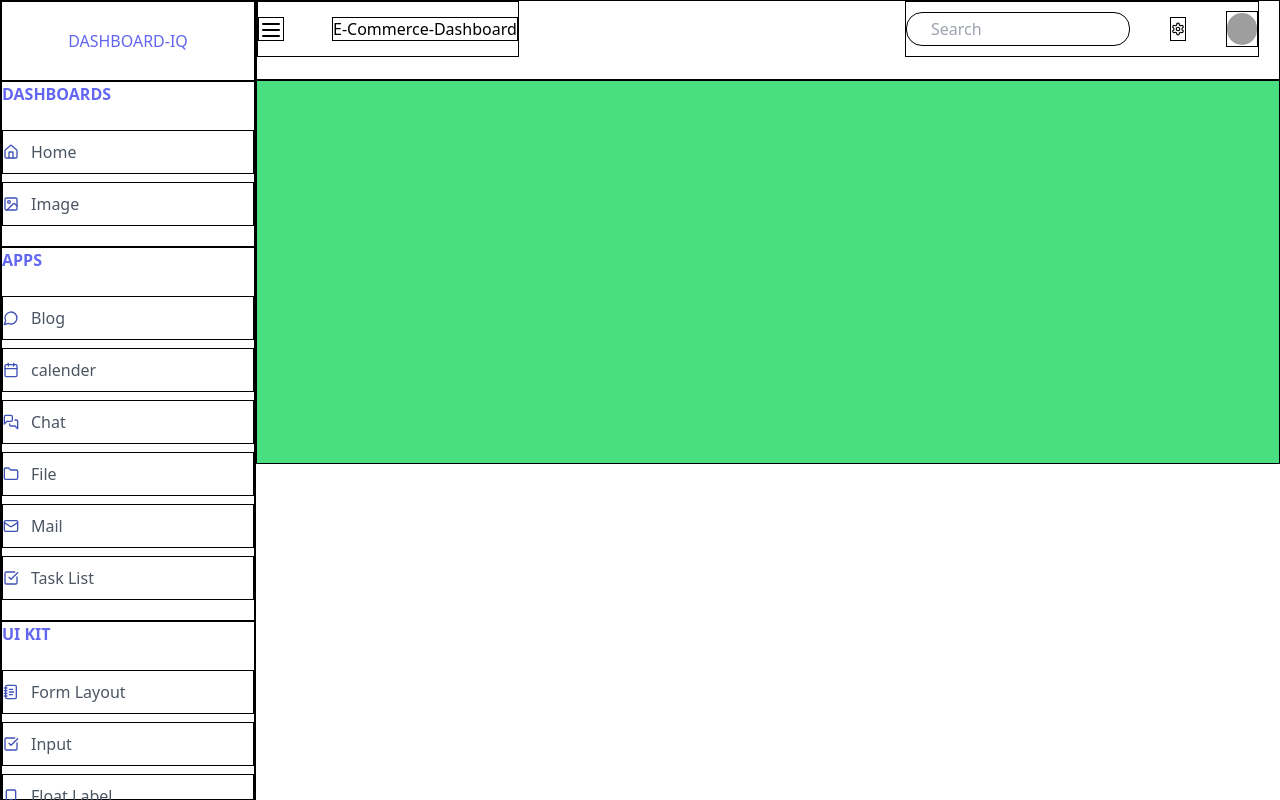
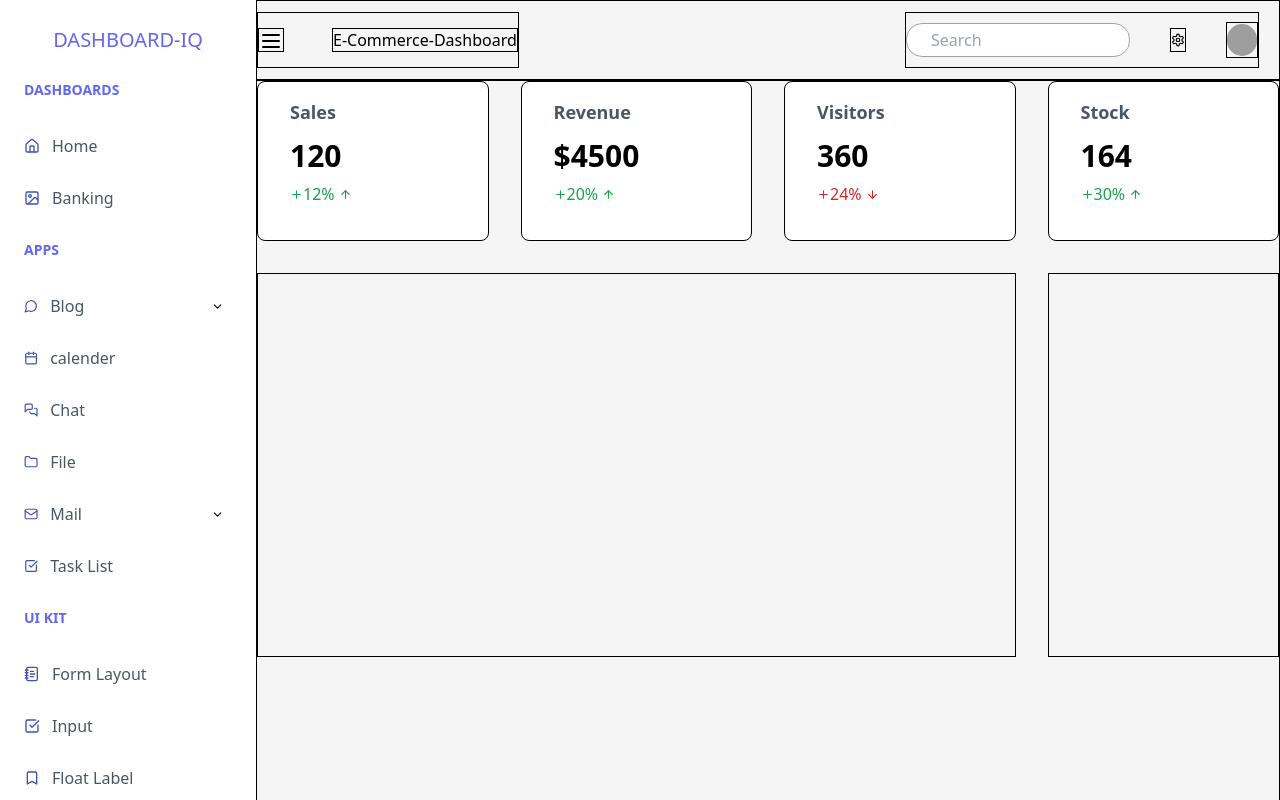
Before and after one commit to Henrykariuki/dashboard-iq, a Vue app: page / in a window 1280 px wide. Shown: the top 800 px of the page. Built offline with nearby package versions, Linux system fonts and the light colour scheme; grey boxes are pictures that could not be loaded.

Commit message:
Initial commit

```diff
--- a/index.html
+++ b/index.html
@@ -4,7 +4,7 @@
     <meta charset="UTF-8">
     <link rel="icon" href="/favicon.ico">
     <meta name="viewport" content="width=device-width, initial-scale=1.0">
-    <title>Vite App</title>
+    <title>Dashboard-iq</title>
   </head>
   <body>
     <div id="app"></div>
--- a/src/components/BarChart.vue
+++ b/src/components/BarChart.vue
@@ -1,7 +1,7 @@
 <script setup>
 </script>
 <template>
-    <div></div>
+    <div class="border border-black col-span-3 h-96"></div>
 </template>
 <style scoped>
 </style>
--- a/src/components/IncomeGrid.vue
+++ b/src/components/IncomeGrid.vue
@@ -1,12 +1,59 @@
 <script setup>
 import BarChart from './BarChart.vue';
 import PieChart from './PieChart.vue';
+ import { Plus, ArrowUp, ArrowDown } from 'lucide-vue-next';
 </script>
 <template>
-    <div class="bg-green-400 w-full h-96 border border-black">
-        <div></div>
-        <div><BarChart></BarChart></div>
-        <div><PieChart></PieChart></div>
+    <div class="bg-neutral-100 w-full h-screen border border-black">
+        <div class="grid grid-cols-4 gap-8">
+            <div class="border border-black rounded-lg bg-white h-40">
+                <div class=" ml-8 mt-4 flex flex-col justify-start">
+                    <p class="font-bold text-lg text-gray-600 mb-3">Sales</p>
+                    <p class="font-bold text-3xl mb-2">120</p>
+                    <div class="flex items-center text-green-600">
+                        <Plus size="13" />
+                        <p class="mr-1">12%</p>
+                        <ArrowUp size="13"/>
+                    </div>
+                </div>
+            </div>
+            <div class="border border-black rounded-lg bg-white h-40">
+                 <div class=" ml-8 mt-4 flex flex-col justify-start">
+                    <p class="font-bold text-lg text-gray-600 mb-3">Revenue</p>
+                    <p class="font-bold text-3xl mb-2">$4500</p>
+                    <div class="flex items-center text-green-600">
+                        <Plus size="13" />
+                        <p class="mr-1">20%</p>
+                        <ArrowUp size="13"/>
+                    </div>
+                </div>
+            </div>
+            <div class="border border-black rounded-lg bg-white h-40">
+                 <div class=" ml-8 mt-4 flex flex-col justify-start">
+                    <p class="font-bold text-lg text-gray-600 mb-3">Visitors</p>
+                    <p class="font-bold text-3xl mb-2">360</p>
+                    <div class="flex items-center text-red-600">
+                        <Plus size="13" />
+                        <p class="mr-1">24%</p>
+                        <ArrowDown size="13"/>
+                    </div>
+                </div>
+            </div>
+            <div class="border border-black rounded-lg bg-white h-40">
+                 <div class=" ml-8 mt-4 flex flex-col justify-start">
+                    <p class="font-bold text-lg text-gray-600 mb-3">Stock</p>
+                    <p class="font-bold text-3xl mb-2">164</p>
+                    <div class="flex items-center text-green-600">
+                        <Plus size="13" />
+                        <p class="mr-1">30%</p>
+                        <ArrowUp size="13"/>
+                    </div>
+                </div>
+            </div>
+            <BarChart></BarChart>
+            <PieChart></PieChart>
+        </div>
+
     </div>
 </template>
 <style scoped>
--- a/src/components/LeftPanel.vue
+++ b/src/components/LeftPanel.vue
@@ -9,21 +9,22 @@ import {
     Mail,
     SquareCheckBig,
     NotebookText, Bookmark, CircleAlert, Box, Grid2X2, List, Share2, PanelBottomDashed, Layers2, Images,
-    Menu, File, BarChart3, Circle
+    Menu, File, BarChart3, Circle, Eye, Globe, Bot, Palette, Monitor, Pencil, User, DollarSign, CircleHelp,
+    ShieldQuestion, Phone, Plus, ShoppingCart, History, AlignLeft, ChevronDown
 } from 'lucide-vue-next';
 
 const  FirstSection = [
     {number: 1, name: 'Home', icon: Home},
-    {number: 2, name: 'Image', icon: Image}
+    {number: 2, name: 'Banking', icon: Image}
 ]
 
 const  SecondSection = [
-    {number: 1, name: 'Blog', icon: MessageCircle},
-    {number: 2, name: 'calender', icon: Calendar},
-    {number: 3, name: 'Chat', icon: MessagesSquare},
-    {number: 4, name: 'File', icon: Folder},
-    {number: 5, name: 'Mail', icon: Mail},
-    {number: 6, name: 'Task List', icon: SquareCheckBig}
+    {number: 1, name: 'Blog', icon: MessageCircle, hasButton: true},
+    {number: 2, name: 'calender', icon: Calendar, hasButton: false},
+    {number: 3, name: 'Chat', icon: MessagesSquare, hasButton: false},
+    {number: 4, name: 'File', icon: Folder, hasButton: false},
+    {number: 5, name: 'Mail', icon: Mail, hasButton: true},
+    {number: 6, name: 'Task List', icon: SquareCheckBig, hasButton: false}
 ]
 
 const  ThirdSection = [
@@ -45,33 +46,142 @@ const  ThirdSection = [
     {number: 16, name: 'Misc', icon: Circle}
 ]
 
+const  FourthSection = [
+    {number: 1, name: 'Free Blocks', icon: Eye},
+    {number: 2, name: 'All Blocks', icon: Globe},
+
+]
+
+const  FifthSection = [
+    {number: 1, name: 'PrimeIcons', icon: Bot},
+    {number: 2, name: 'Colors', icon: Palette},
+    {number: 1, name: 'PrimeFlex', icon: Monitor},
+    {number: 2, name: 'Figma', icon: Pencil}
+]
+
+const  SixthSection = [
+    {number: 1, name: 'Landing', icon: Globe, hasButton: false},
+    {number: 2, name: 'Auth', icon: User, hasButton: true},
+    {number: 3, name: 'Crud', icon: Pencil, hasButton: false},
+    {number: 4, name: 'Timeline', icon: Calendar, hasButton: false},
+    {number: 5, name: 'Invoice', icon: DollarSign, hasButton: false},
+    {number: 6, name: 'About Us', icon: User, hasButton: false},
+    {number: 7, name: 'Help', icon: CircleHelp, hasButton: false},
+    {number: 8, name: 'Not Found', icon: CircleAlert, hasButton: false},
+    {number: 9, name: 'Empty', icon: Circle, hasButton: false},
+    {number: 10, name: 'FAQ', icon: ShieldQuestion, hasButton: false},
+    {number: 11, name: 'Contact Us', icon: Phone, hasButton: false},
+]
+
+ const  SeventhSection = [
+    {number: 1, name: 'Product Overview', icon: Image},
+    {number: 2, name: 'Product List', icon: List},
+    {number: 3, name: 'New Product', icon: Plus},
+    {number: 4, name: 'Shopping Cart', icon: ShoppingCart},
+    {number: 5, name: 'Checkout Form', icon: SquareCheckBig},
+    {number: 6, name: 'Order History', icon: History},
+    {number: 7, name: 'Order Summary', icon: File},
+]
+
+const  EighthSection = [
+    {number: 1, name: 'Home', icon: List},
+    {number: 2, name: 'Image', icon: Plus}
+]
+
+const  NinthSection = [
+    {number: 1, name: 'Submenu 1', icon: AlignLeft, hasButton:true},
+    {number: 2, name: 'Submenu 2', icon: AlignLeft, hasButton:true}
+]
+
+const  TenthSection = [
+    {number: 1, name: 'Buy Now', icon: ShoppingCart},
+    {number: 2, name: 'Documentation', icon: CircleAlert}
+]
 </script>
 <template>
-    <div class=" border border-black h-screen w-64">
-        <div class="h-20 border border-black w-full flex items-center justify-center font-medium text-indigo-500">
+    <div class=" h-screen w-64">
+        <div class="h-20  text-xl w-full flex items-center justify-center font-medium text-indigo-500">
             DASHBOARD-IQ
         </div>
-        <div class="">
-            <div class="h-auto w-full border border-black pb-3">
-                <p class="text-indigo-500 font-semibold pb-6">DASHBOARDS</p>
-                <div v-for="(button, index) in FirstSection" :key="button.number" class="flex border border-black h-11 items-center mb-2 ">
+        <div class="overflow-y-auto h-full ">
+            <div class="h-auto w-full  pb-3">
+                <p class="text-indigo-500 font-semibold pb-6 pl-6 text-sm">DASHBOARDS</p>
+                <div v-for="(button, index) in FirstSection" :key="button.number" class="pl-6 hover:bg-gray-100 duration-75 flex h-11 items-center mb-2 ">
                     <component :is="button.icon" size="16" color="#3F51B5"/><p class="ml-3 text-gray-600">{{ button.name }}</p>
                 </div>
             </div>
-            <div class="h-auto w-full border border-black pb-3">
-                <p class="text-indigo-500 font-semibold pb-6">APPS</p>
-                <div v-for="(button, index) in SecondSection" :key="button.number" class="flex border border-black h-11 items-center mb-2 ">
-                    <component :is="button.icon" size="16" color="#3F51B5"/><p class="ml-3 text-gray-600">{{ button.name }}</p>
+            <div class="h-auto w-full pb-3">
+                <p class="text-indigo-500 font-semibold pb-6 pl-6 text-sm">APPS</p>
+                <div v-for="(tag, index) in SecondSection" :key="tag.number" class="pl-6 flex hover:bg-gray-100 duration-75  h-11 items-center mb-2 ">
+                    <component :is="tag.icon" size="16" color="#3F51B5"/>
+                    <div class="ml-3 flex justify-between items-center h-8 w-full">
+                        <p class="text-gray-600">{{ tag.name }}</p>
+                        <ChevronDown size="13px" v-if="tag.hasButton" class="mr-8"/>
+                    </div>
                 </div>
 
             </div>
-            <div class="h-auto w-full border border-black pb-3">
-                <p class="text-indigo-500 font-semibold pb-6">UI KIT</p>
-                <div v-for="(button, index) in ThirdSection" :key="button.number" class="flex border border-black h-11 items-center mb-2 ">
+            <div class="h-auto w-full  pb-3">
+                <p class="text-indigo-500 font-semibold pb-6 pl-6 text-sm">UI KIT</p>
+                <div v-for="(button, index) in ThirdSection" :key="button.number" class="pl-6 flex hover:bg-gray-100 duration-75 h-11 items-center mb-2 ">
                     <component :is="button.icon" size="16" color="#3F51B5"/>
                     <p class="ml-3 text-gray-600">{{ button.name }}</p>
                 </div>
-
+            </div>
+            <div class="h-auto w-full  pb-3">
+                <p class="text-indigo-500 font-semibold pb-6 pl-6 text-sm">PRIME BLOCKS</p>
+                <div v-for="(button, index) in FourthSection" :key="button.number" class="pl-6 flex hover:bg-gray-100 duration-75 h-11 items-center mb-2 ">
+                    <component :is="button.icon" size="16" color="#3F51B5"/>
+                    <p class="ml-3 text-gray-600">{{ button.name }}</p>
+                </div>
+            </div>
+             <div class="h-auto w-full  pb-3">
+                <p class="text-indigo-500 font-semibold pb-6 pl-6 text-sm">UTILITIES</p>
+                <div v-for="(button, index) in FifthSection" :key="button.number" class="pl-6 flex hover:bg-gray-100 duration-75 h-11 items-center mb-2 ">
+                    <component :is="button.icon" size="16" color="#3F51B5"/>
+                    <p class="ml-3 text-gray-600">{{ button.name }}</p>
+                </div>
+            </div>
+            <div class="h-auto w-full  pb-3">
+                <p class="text-indigo-500 font-semibold pb-6 pl-6 text-sm">PAGES</p>
+                <div v-for="(MenuButton, index) in SixthSection" :key="MenuButton.number" class="pl-6 hover:bg-gray-100 duration-75 h-11 flex items-center mb-2 ">
+                    <component :is="MenuButton.icon" size="16" color="#3F51B5"/>
+                    <div class="ml-3 flex justify-between items-center h-8 w-full">
+                        <p class="ml-3 text-gray-600">{{ MenuButton.name }}</p>
+                        <ChevronDown size="13px" v-if="MenuButton.hasButton" class="mr-8"/>
+                    </div>
+                </div>
+            </div>
+            <div class="h-auto w-full pb-3">
+                <p class="text-indigo-500 font-semibold pb-6 pl-6 text-sm">E-COMMERCE</p>
+                <div v-for="(button, index) in SeventhSection" :key="button.number" class="pl-6 flex hover:bg-gray-100 duration-75 h-11 items-center mb-2 ">
+                    <component :is="button.icon" size="16" color="#3F51B5"/>
+                    <p class="ml-3 text-gray-600">{{ button.name }}</p>
+                </div>
+            </div>
+            <div class="h-auto w-full pb-3">
+                <p class="text-indigo-500 font-semibold pb-6 pl-6 text-sm">USER MANAGEMENT</p>
+                <div v-for="(button, index) in EighthSection" :key="button.number" class="pl-6 flex hover:bg-gray-100 duration-75 h-11 items-center mb-2 ">
+                    <component :is="button.icon" size="16" color="#3F51B5"/>
+                    <p class="ml-3 text-gray-600">{{ button.name }}</p>
+                </div>
+            </div>
+            <div class="h-auto w-full pb-3">
+                <p class="text-indigo-500 font-semibold pb-6 pl-6 text-sm">HIERARCHY</p>
+                <div v-for="(ExpandButton, index) in NinthSection" :key="ExpandButton.number" class="pl-6 flex hover:bg-gray-100 duration-75 h-11 items-center mb-2 ">
+                    <component :is="ExpandButton.icon" size="16" color="#3F51B5"/>
+                    <div class="ml-3 flex justify-between items-center h-8 w-full">
+                        <p class="ml-3 text-gray-600">{{ ExpandButton.name }}</p>
+                        <ChevronDown size="13px" v-if="ExpandButton.hasButton" class="mr-8"/>
+                    </div>
+                </div>
+            </div>
+            <div class="h-auto w-full  pb-3">
+                <p class="text-indigo-500 font-semibold pb-6 pl-6 text-sm">START</p>
+                <div v-for="(button, index) in TenthSection" :key="button.number" class="pl-6 flex hover:bg-gray-100 duration-75 h-11 items-center mb-2 ">
+                    <component :is="button.icon" size="16" color="#3F51B5"/>
+                    <p class="ml-3 text-gray-600">{{ button.name }}</p>
+                </div>
             </div>
         </div>
     </div>
--- a/src/components/MyHeader.vue
+++ b/src/components/MyHeader.vue
@@ -2,14 +2,14 @@
 import { Menu, Settings, Search } from 'lucide-vue-next';
 </script>
 <template>
-<div class="border border-black w-full h-20 flex justify-between ">
+<div class="border border-black w-full h-20 flex justify-between items-center bg-neutral-100">
   <div class="section-one w-auto h-14 border border-black flex items-center">
     <div class="w-auto h-6 border border-black mr-12"><Menu/></div>
     <div class="w-auto h-6 border border-black flex items-center">E-Commerce-Dashboard</div>
   </div>
   <div class="section-two w-auto mr-5 h-14 border border-black flex items-center justify-between">
     <div class="w-auto h-12 flex items-center">
-      <input placeholder="Search" type="text" class="p-1 pl-6 w-56 border border-black rounded-2xl">
+      <input placeholder="Search" type="text" class="p-1 pl-6 w-56 border border-gray-400 rounded-2xl hover:border-indigo-500 duration-75">
     </div>
     <div class="border border-black h-6 w-auto ml-10 mr-10 flex items-center"><Settings size="14"/></div>
     <div class="profile-pic w-8 h-9 border border-black flex items-center">
--- a/src/components/PieChart.vue
+++ b/src/components/PieChart.vue
@@ -1,7 +1,7 @@
 <script setup>
 </script>
 <template>
-    <div></div>
+    <div class="border border-black h-96"></div>
 </template>
 <style scoped>
 </style>
```
Also changed, not shown: 1 other file (tests, documents, lock files or other folders).
